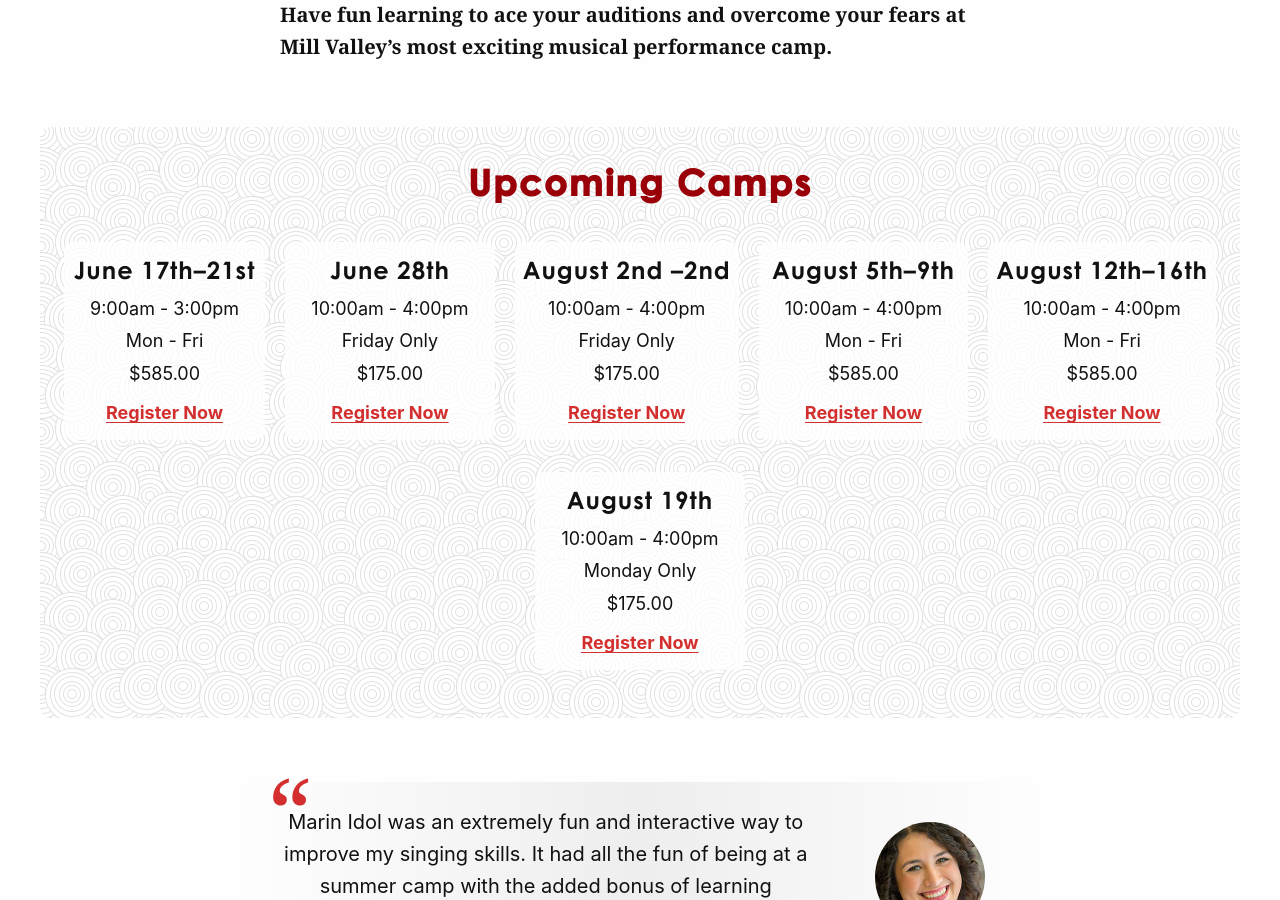
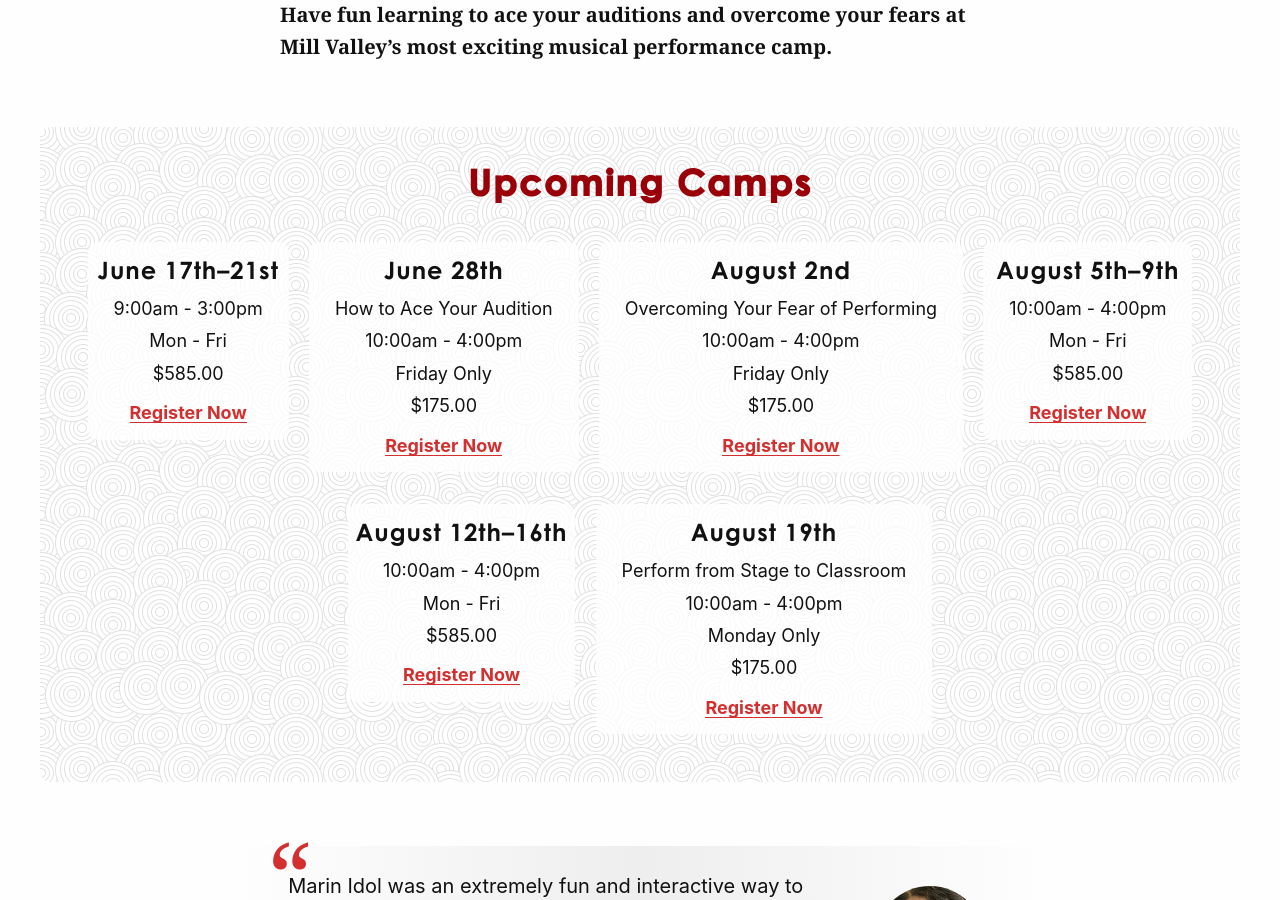
Before and after one commit to cchaiken/ccms, a Jekyll site: the page built from marin-idol-performance-camps.md, in a window 1280 px wide and 900 px high, scrolled down 1133 px. Built offline with Jekyll 4.4.1, drawn with Linux system fonts in a browser that asks for light colours; some web fonts are replaced.

Commit message:
Updated Marin Idol Performance Camps

```diff
--- a/marin-idol-performance-camps.md
+++ b/marin-idol-performance-camps.md
@@ -20,15 +20,15 @@
     target="_blank">Register Now</a>
 - start_date: 2019-06-28 00:00:00 Z
   end_date: 2019-06-28 00:00:00 Z
-  description:
+  description: How to Ace Your Audition
   times: 10:00am - 4:00pm
   days: Friday Only
   cost: "$175.00"
   eventbrite: <a href="https://www.eventbrite.com/e/marin-idol-how-to-ace-your-audition-tickets-57729809414"
     target="_blank">Register Now</a>
 - start_date: 2019-08-02 00:00:00 Z
-  end_date: 2019-08-02 23:55:00 Z
-  description:
+  end_date: 2019-08-02 00:00:00 Z
+  description: Overcoming Your Fear of Performing
   times: 10:00am - 4:00pm
   days: Friday Only
   cost: "$175.00"
@@ -52,7 +52,7 @@
     target="_blank">Register Now</a>
 - start_date: 2019-08-19 00:00:00 Z
   end_date: 2019-08-19 00:00:00 Z
-  description:
+  description: Perform from Stage to Classroom
   times: 10:00am - 4:00pm
   days: Monday Only
   cost: "$175.00"
```
